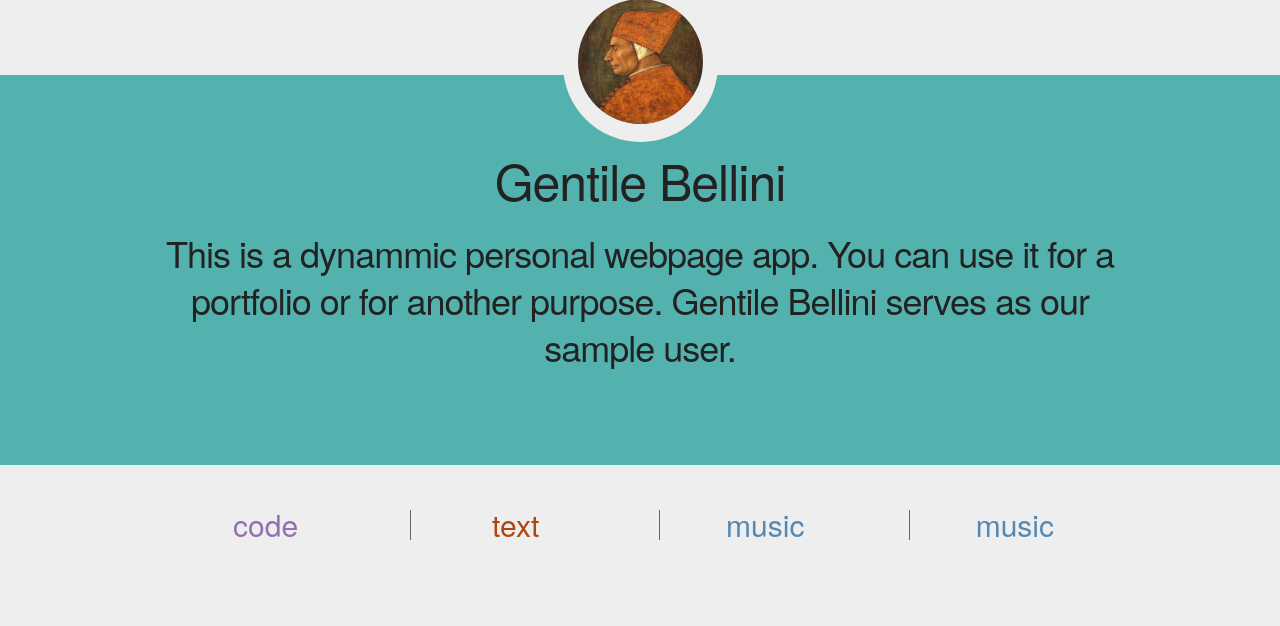
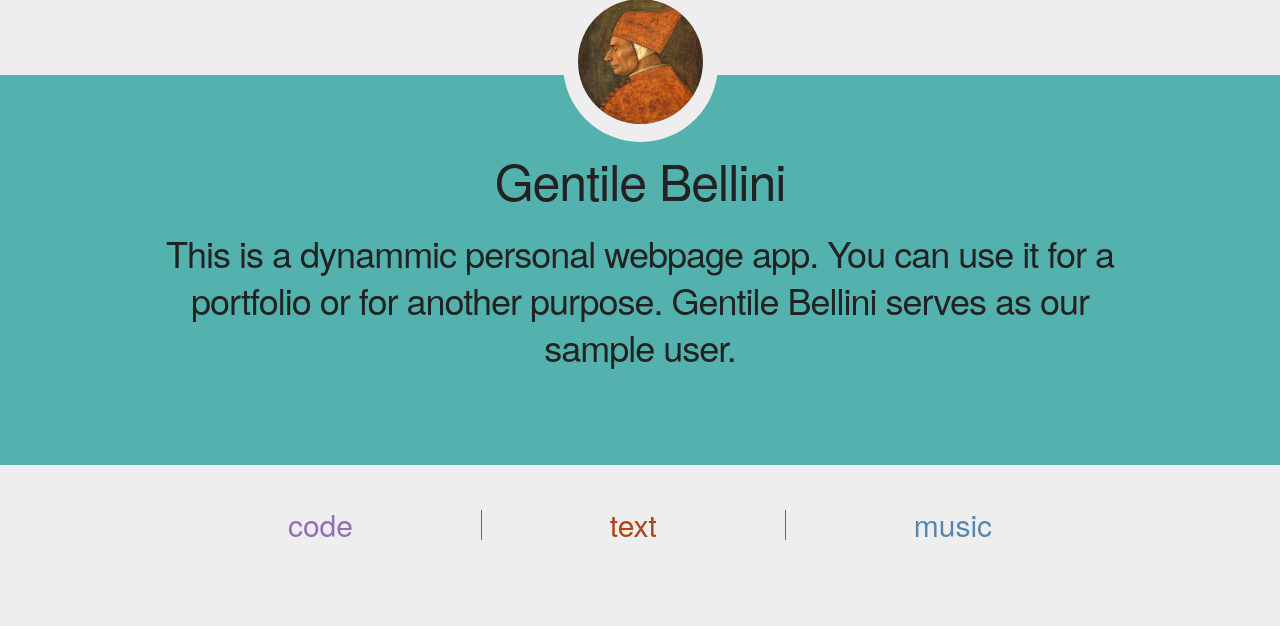
Before and after one commit to bgins/moon-flask, a Flask app: page / in a window 1280 px wide. Shown: the part 16-642 px from the top of the page. Run offline with Flask 2, Linux system fonts and the light colour scheme.

Commit message:
Ditched tenuous navbar hack for flexbox layout.

```diff
--- a/app/static/css/main.css
+++ b/app/static/css/main.css
@@ -72,7 +72,13 @@ div.preheader {
 nav {
   /*font-family:*/
 }
+nav ul {
+  display:flex;
+  flex-wrap: nowrap;
+  align-content: center;
+}
 nav li {
+  flex-grow: 1;
   margin-bottom: 0;
   line-height: 2em;
 }
--- a/app/templates/index.html
+++ b/app/templates/index.html
@@ -23,12 +23,8 @@
 	<section class="row">
 		<nav class="about">
 			<ul>
-			<!-- Need to dynamically assign columns for li -->
-			{% if link_width['offset'] %}
-				<pre class="one column">    </pre>
-			{% endif %}
 			{% for interest in interests %}
-				<li class="{{ link_width['width'] }} columns"><a href="{{ url_for('interest', area=interests[interest]['area']) }}" class ="about" style="color: {{ interests[interest]['color'] }};">{{ interests[interest]['area'] }}</a></li>
+				<li><a href="{{ url_for('interest', area=interests[interest]['area']) }}" class ="about" style="color: {{ interests[interest]['color'] }};">{{ interests[interest]['area'] }}</a></li>
 			{% endfor %}
 			</ul>
 		</nav>
--- a/app/views.py
+++ b/app/views.py
@@ -3,10 +3,7 @@ from flask import render_template, url_for
 
 interests = {1 : {'area':'code', 'about': 'This is the code page', 'color': '#936FB2', 'FKUserId': 1},
 			 2 : {'area':'text', 'about': 'This is the text page', 'color': '#AF4415', 'FKUserId': 1},
-			 3 : {'area':'music', 'about': 'This is the music page', 'color': '#5487B2', 'FKUserId': 1},
-			 4 : {'area':'music', 'about': 'This is the music page', 'color': '#5487B2', 'FKUserId': 1},
-
-
+			 3 : {'area':'music', 'about': 'This is the music page', 'color': '#5487B2', 'FKUserId': 1}
 		}
 
 user = {1: {'name': 'Gentile Bellini','password': 'default'}}
@@ -20,18 +17,8 @@ posts = {1: {'title': 'Python', 'text': 'I like Python', 'FK_IntrestId': 1},
 
 @app.route('/')
 def index():
-	link_width = calculate_width();
-	return render_template('index.html', interests=interests, user=user, link_width=link_width)
+	return render_template('index.html', interests=interests, user=user)
 
 @app.route('/interest/<area>')
 def interest(area):
 	return render_template('interest.html', interests=interests)
-
-def calculate_width():
-	# Convert number to word for skeleton.css class - five links won't center properly!
-	numbers = ["zero", "one", "two", "three", "four", "five", "six", "seven", "eight", "nine", "ten", "eleven", "twelve"]
-	offset = None
-	if len(interests) == 5:
-		offset = True
-	link_width = int(12 / len(interests))
-	return {'width':numbers[link_width], 'offset':offset}
```
